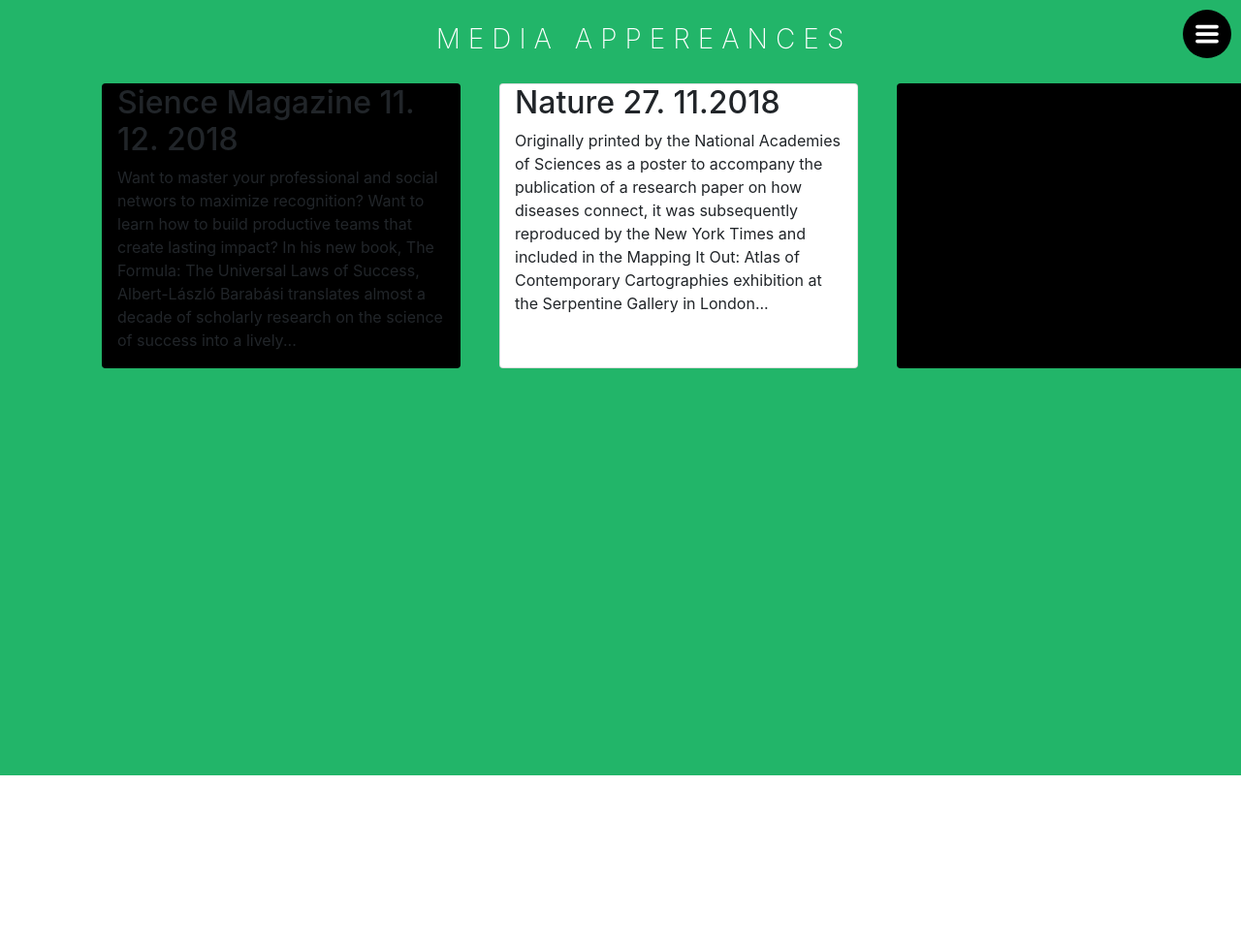
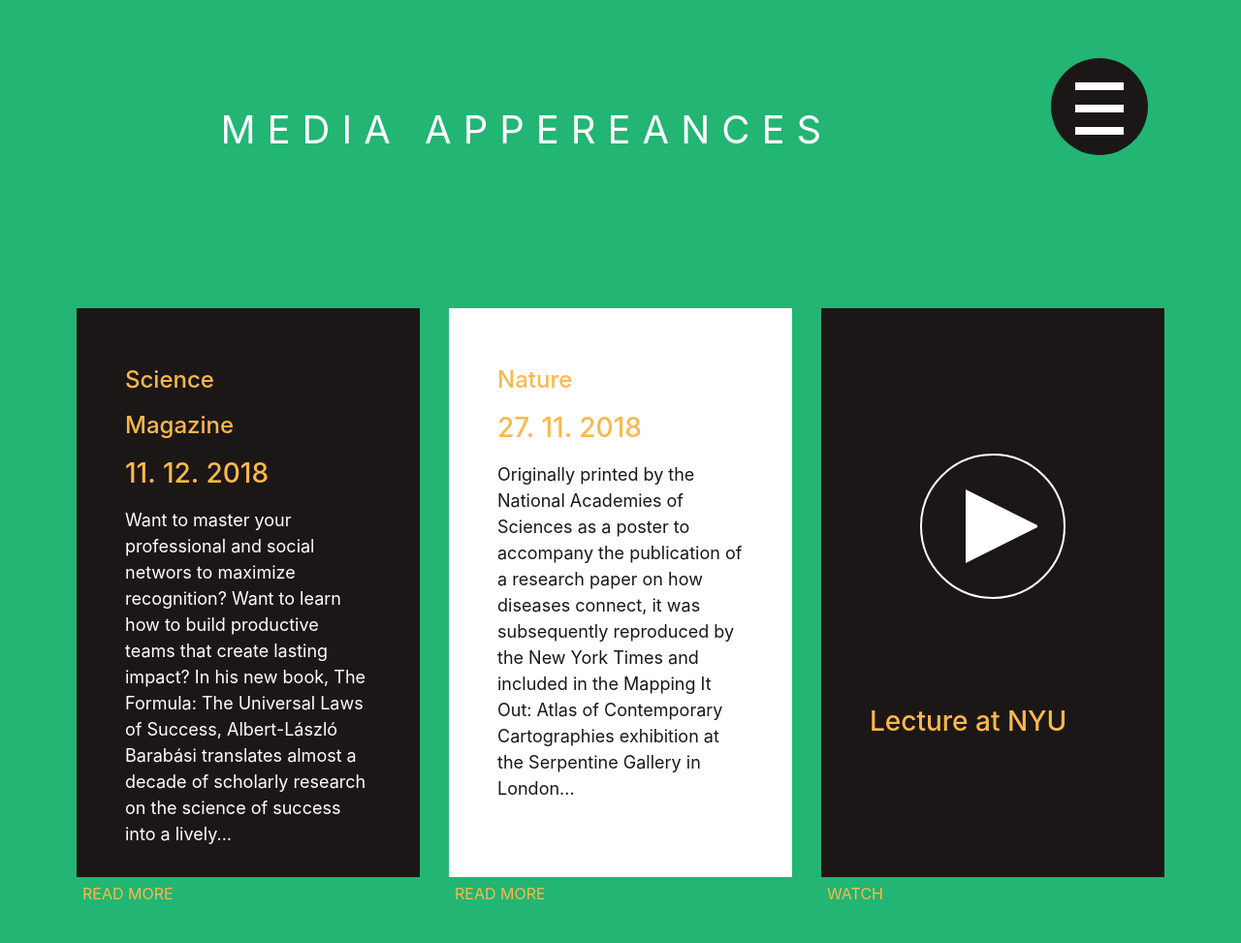
Before and after one commit to hdgang03/examtask1, a plain HTML site: page index.html in a window 1280 px wide. Shown: the whole page at 97% size. Before the commit the page ends 800 px from the top, so only its background shows below. Drawn offline with nearby package versions, Linux system fonts and the light colour scheme.

Commit message:
task done

```diff
--- a/index.html
+++ b/index.html
@@ -1,40 +1,78 @@
 <!DOCTYPE html>
 <html lang="en">
     <head>
-    <meta charset="UTF-8">
-    <meta http-equiv="X-UA-Compatible" content="IE=edge">
-    <meta name="viewport" content="width=device-width, initial-scale=1.0">
-    <link rel="stylesheet" href="./style/style.css">
-    <link rel="stylesheet" href="https://cdn.jsdelivr.net/npm/bootstrap@4.5.3/dist/css/bootstrap.min.css" integrity="sha384-TX8t27EcRE3e/ihU7zmQxVncDAy5uIKz4rEkgIXeMed4M0jlfIDPvg6uqKI2xXr2" crossorigin="anonymous">
-    <title>Document</title>
+        <meta charset="UTF-8" />
+        <meta http-equiv="X-UA-Compatible" content="IE=edge" />
+        <meta name="viewport" content="width=device-width, initial-scale=1.0" />
+        <link
+            rel="stylesheet"
+            href="https://stackpath.bootstrapcdn.com/bootstrap/4.3.1/css/bootstrap.min.css"
+            integrity="sha384-ggOyR0iXCbMQv3Xipma34MD+dH/1fQ784/j6cY/iJTQUOhcWr7x9JvoRxT2MZw1T"
+            crossorigin="anonymous"
+        />
+        <link rel="stylesheet" href="./style/style.css" />
+
+        <title>Title</title>
     </head>
+
     <body>
-    <div class="page-container">
-        <header>
-            <h1 class="text-md-center pt-lg-4 pl-sm-5">MEDIA APPEREANCES</h1>
-            <div class="hamburger ">
-                <div>
-                    <svg fill="none" stroke="currentColor" viewBox="0 0 24 24" xmlns="http://www.w3.org/2000/svg"><path stroke-linecap="round" stroke-linejoin="round" stroke-width="3" d="M4 6h16M4 12h16M4 18h16"></path></svg>
+        <div class="row headline">
+            <div class="col-10 col-lg-10 col-md-9 col-sm-8">
+                <h1>MEDIA APPEREANCES</h1>
+            </div>
+
+            <div
+                class="col-2 col-lg-2 col-md-3 col-sm-4 rounded-circle hamburger"
+            >
+                <span class="line"></span>
+                <span class="line"></span>
+                <span class="line"></span>
             </div>
         </div>
-        </header>
-            <div class="container d-flex">
-                <div class="card card-first col-lg-4 col-md-12">
-                    <h2>Sience Magazine 11. 12. 2018</h2>
-                    <p>Want to master your professional and social networs to maximize recognition? Want to learn how to build
-                        productive teams that create lasting impact? In his new book, The Formula: The Universal Laws of Success,
-                        Albert-László Barabási translates almost a decade of scholarly research on the science
-                        of success into a lively...</p>
+
+        <div class="row justify-content-around card-container">
+            <div class="col-lg-4 col-md-6 col-sm-12">
+                <div class="text first">
+                    <h4>Science</h4>
+                    <h4>Magazine</h4>
+                    <h3>11. 12. 2018</h3>
+                    <p>
+                        Want to master your professional and social networs to
+                        maximize recognition? Want to learn how to build
+                        productive teams that create lasting impact? In his new
+                        book, The Formula: The Universal Laws of Success,
+                        Albert-László Barabási translates almost a decade of
+                        scholarly research on the science of success into a
+                        lively...
+                    </p>
                 </div>
-                    <div class="card card-second col-lg-4 col-md-12">
-                        <h2>Nature 27. 11.2018</h2>
-                        <p>Originally printed by the National Academies of Sciences as a poster to accompany the publication of a research
-                            paper on how diseases connect, it was subsequently reproduced by the New York Times and included in the Mapping
-                            It Out: Atlas of Contemporary Cartographies exhibition at the Serpentine Gallery in London...</p>
+                <button class="button">READ MORE</button>
             </div>
-                        <div class="card card-third col-lg-4 col-md-12">
 
+            <div class="col-lg-4 col-md-6 col-sm-12">
+                <div class="text second">
+                    <h4>Nature</h4>
+                    <h3>27. 11. 2018</h3>
+                    <p>
+                        Originally printed by the National Academies of Sciences
+                        as a poster to accompany the publication of a research
+                        paper on how diseases connect, it was subsequently
+                        reproduced by the New York Times and included in the
+                        Mapping It Out: Atlas of Contemporary Cartographies
+                        exhibition at the Serpentine Gallery in London...
+                    </p>
                 </div>
+                <button class="button">READ MORE</button>
+            </div>
+
+            <div class="col-lg-4 col-md-6 col-sm-12">
+                <div class="text video">
+                    <div class="rounded-circle playcontainer">
+                        <button class="play"></button>
+                    </div>
+                    <h3>Lecture at NYU</h3>
+                </div>
+                <button class="button">WATCH</button>
             </div>
         </div>
     </body>
--- a/style/style.scss
+++ b/style/style.scss
@@ -1,69 +1,136 @@
-*,
-*:before,
-*:after,
+
 body {
+    margin: 0;
     padding: 0;
-    margin: 0;
     box-sizing: border-box;
+    background-color: #22b573;
+    color: white;
 }
 
-.page-container {
-    min-height: 100vh;
-    width: 100vw;
-    background-color: #22b569 ;
+h1 {
+    letter-spacing: 12px;
+    margin: 50px 0 100px;
+    font-size: 40px;
+    text-align: center;
+    font-weight: 400;
 }
 
-header {
-    h1 {
-        color: #fff;
-        letter-spacing: 8px;
-        font-weight: 200;
-        font-size: 28px;
-    }
+.headline {
+    margin: 60px;
 }
 
+.card-container {
+    margin: 0px 5vw;
+    padding-bottom: 20px;
+}
 
 .hamburger {
-    position: fixed;
-    top: 10px;
-    right: 10px;
-    div {
-        position: relative;
-        width: 50px;
-        height: 50px;
-        border-radius: 50px;
-        background-color: #000;
-        svg {
+    background-color: #1c1717;
+    width: 100px;
+    height: 100px;
     position: absolute;
-        top: 10px;
-        left: 10px;
-            width: 30px;
-            height: 30px;
-            stroke: #fff;
-        }
-    }
+    margin-left: 80vw;
 }
 
-.container {
-    .card {
-        width: 33%;
-        margin: 20px;
+.line {
+    position: relative;
+    display: block;
+    width: 50px;
+    height: 8px;
+    margin-bottom: 15px;
+    background-color: white;
+    margin-left: 10px;
+    transform: translateY(25px);
 }
-    .card-first {
-        background-color: #000;
+
+.text {
+    height: 90%;
 }
-    .card-second {
-        background-color: #fff;
+
+.first {
+    background-color: #1c1717;
+    padding: 50px;
+    min-width: 350px;
 }
-    .card-third {
-        background-color: #000;
+.video {
+    background-color: #1c1717;
+    padding: 50px;
+    min-width: 350px;
 }
+
+.second {
+    background-color: white;
+    color: #1c1717;
+    padding: 50px;
+    min-width: 350px;
+}
+
+h3,
+h4 {
+    padding-top: 10px;
+}
+
+h3,
+h4,
+button {
+    color: #fcb84c;
+}
+
+p {
+    font-size: 18px;
+    padding-top: 10px;
+}
+
+.playcontainer {
+    height: 150px;
+    width: 150px;
+    border: 2px solid white;
+    background-color: #1c1717;
+    position: relative;
+    margin: auto;
+    margin-top: 100px;
+    margin-bottom: 100px;
+}
+
+.play {
+    width: 74px;
+    height: 74px;
+    position: absolute;
+    margin: 35px 0 0 45px;
+    background-color: #1c1717;
+    border-style: solid;
+    border-width: 37px 0px 37px 74px;
+    border-color: transparent transparent transparent white;
+}
+
+.button {
+    border: none;
+    background-color: #22b573;
+    padding-top: 5px;
+    text-align: left;
 }
 
 @media (max-width: 768px) {
-    header {
     h1 {
         font-size: 16px;
     }
+
+    .hamburger {
+        width: 90px;
+        height: 90px;
+        margin-left: 70vw;
+    }
+
+    .line {
+        width: 45px;
+        height: 6px;
+        margin-bottom: 8px;
+        margin-left: 10px;
+        transform: translateY(30px);
+        background-color: white;
+    }
+
+    .text {
+        min-width: 300px;
     }
 }
```
Also changed, not shown: style/style.css, 1 other file. Lines whose indentation alone changed are shown as unchanged.
